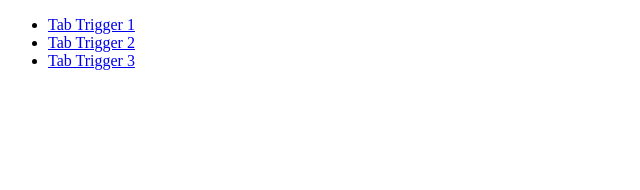
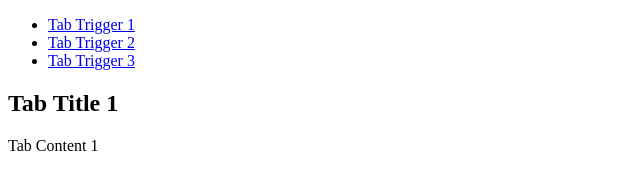
Before and after one commit to megalofauna/tinytabs, a plain HTML site: page index.html in a window 1280 px wide. Shown: the whole page, without its empty margins (0-640 px from the left). Drawn offline with Linux system fonts and the light colour scheme.

Commit message:
Update index.html

```diff
--- a/index.html
+++ b/index.html
@@ -49,7 +49,7 @@
       </section>
     </div>
   </div>
-  <script src="dist/js/main.js"></script>
+  <script src="dist/js/main-min.js"></script>
   <script>
     const myNewTabs = new TinyTabs('.tinytabs')
   </script>
```
